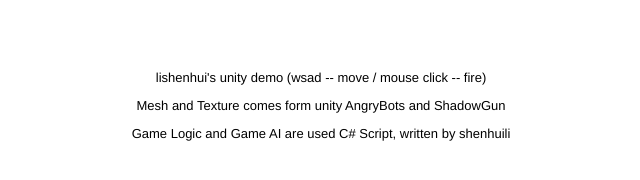
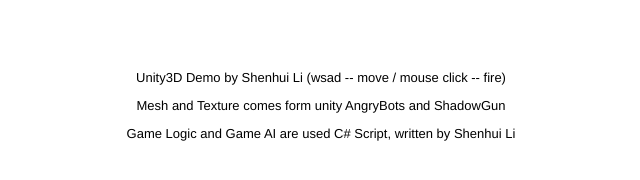
Before and after one commit to peony3d/peony3d.github.com, a plain HTML site: page unity/improve/index.html in a window 1280 px wide. Shown: the part 584-764 px from the top of the page, without its empty margins (319-959 px from the left). Drawn offline with Linux system fonts and the light colour scheme.

Commit message:
Signed-off-by: peony3d <pythonwave@gmail.com>

```diff
--- a/unity/improve/index.html
+++ b/unity/improve/index.html
@@ -78,8 +78,8 @@
 				</div>
 			</div>
 		</div>
-		<p class="header">lishenhui's unity demo   (wsad -- move /  mouse click -- fire)</p>
+		<p class="header">Unity3D Demo by Shenhui Li (wsad -- move /  mouse click -- fire)</p>
 		<p class="header">Mesh and Texture comes form unity AngryBots and ShadowGun</p>
-		<p class="header">Game Logic and Game AI are used C# Script, written by shenhuili</p>
+		<p class="header">Game Logic and Game AI are used C# Script, written by Shenhui Li</p>
 	</body>
 </html>
```
